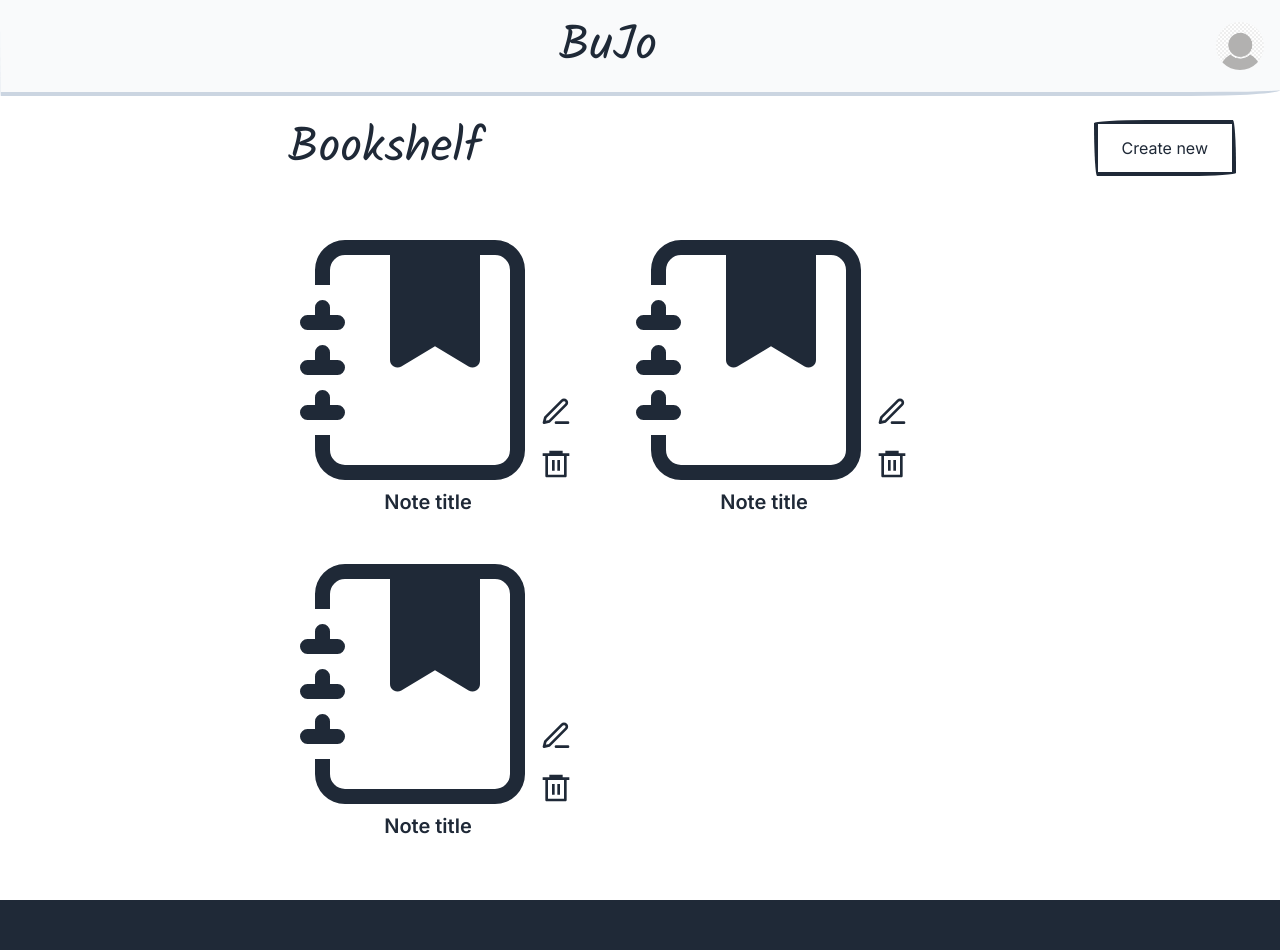
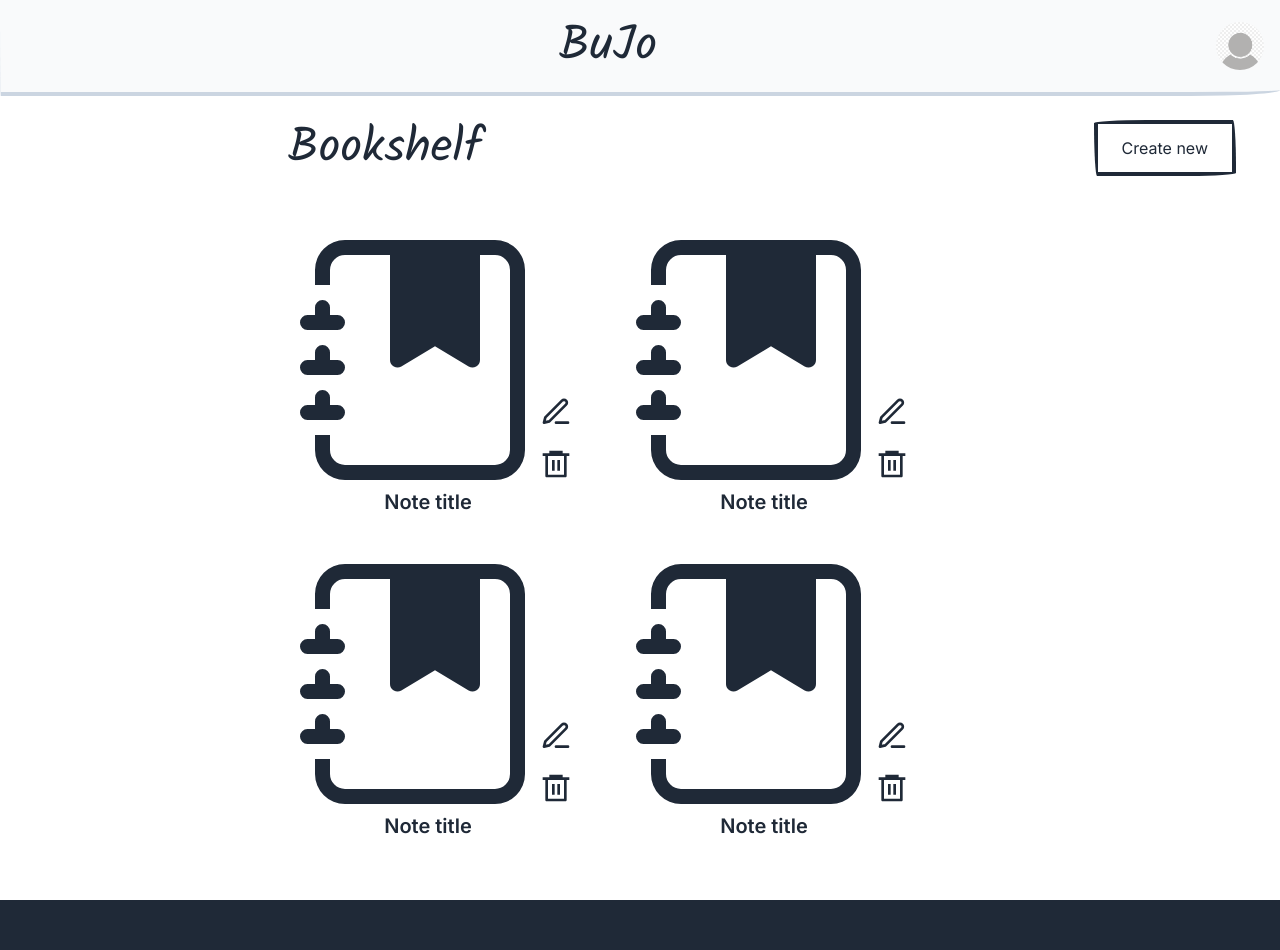
Before and after one commit to Sharkaw/bujoapp, a Next.js app in the folder bujo-app/: page /bookself in a window 1280 px wide. Shown: the top 950 px of the page. Built offline with nearby package versions, Linux system fonts and the light colour scheme; no server answers; the database is empty.

Commit message:
Bookself and Journal title page layout

```diff
--- a/bujo-app/src/app/bookself/page.js
+++ b/bujo-app/src/app/bookself/page.js
@@ -69,6 +69,16 @@ const BookShelfPage = () => {
               <RiDeleteBin6Line className="h-8 w-8 cursor-pointer" />
             </div>
           </div>
+          <div className="flex m-3 lg:m-5 w-40 md:w-48 lg:w-72">
+            <div className="flex flex-col">
+              <BsJournalBookmarkFill className="h-32 w-32 md:h-40 md:w-40 lg:h-60 lg:w-60" />
+              <p className="text-gray-800 mt-2 ml-4 font-semibold text-center text-xl">Note title</p>
+            </div>
+            <div className="flex flex-col justify-end h-32 md:h-40 lg:h-60">
+              <FiEdit3 className="h-8 w-8 mb-5 cursor-pointer"/>
+              <RiDeleteBin6Line className="h-8 w-8 cursor-pointer" />
+            </div>
+          </div>
         </div>
         {/* <div className="notes flex-col w-full border-4 border-slate-300 mt-10">
           <div className="flex w-full py-3 justify-between">
--- a/bujo-app/src/app/journal-title/page.js
+++ b/bujo-app/src/app/journal-title/page.js
@@ -1,8 +1,4 @@
 import React from 'react';
-import Image from "next/image";
-import { LongButton } from "@/app/components/common/LongButton";
-import { IconButton } from "@/app/components/common/IconButton";
-import { BaseButton } from "@/app/components/common/BaseButton";
 import { FiEdit3 } from "react-icons/fi";
 import { RiDeleteBin6Line } from "react-icons/ri";
 import { BsJournalBookmarkFill } from "react-icons/bs";
```
